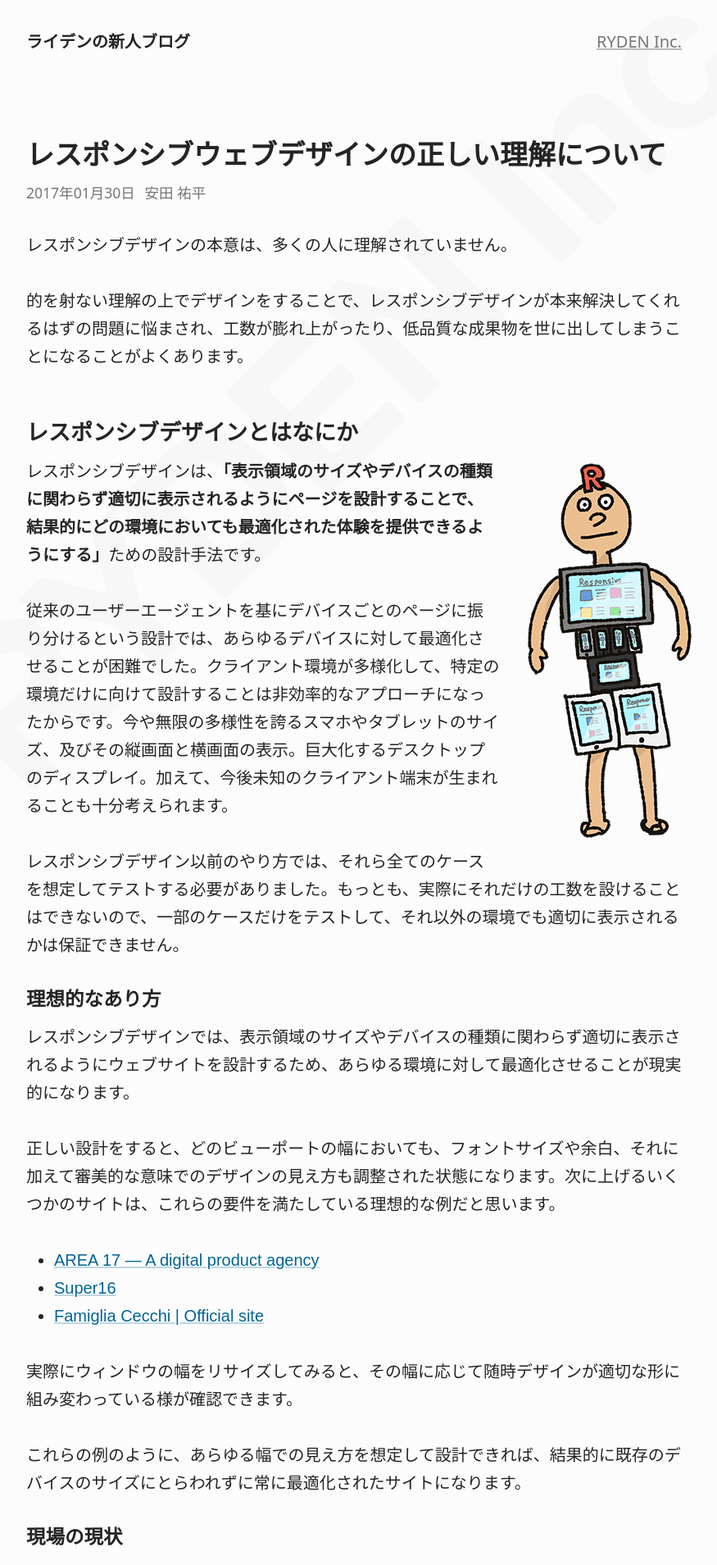
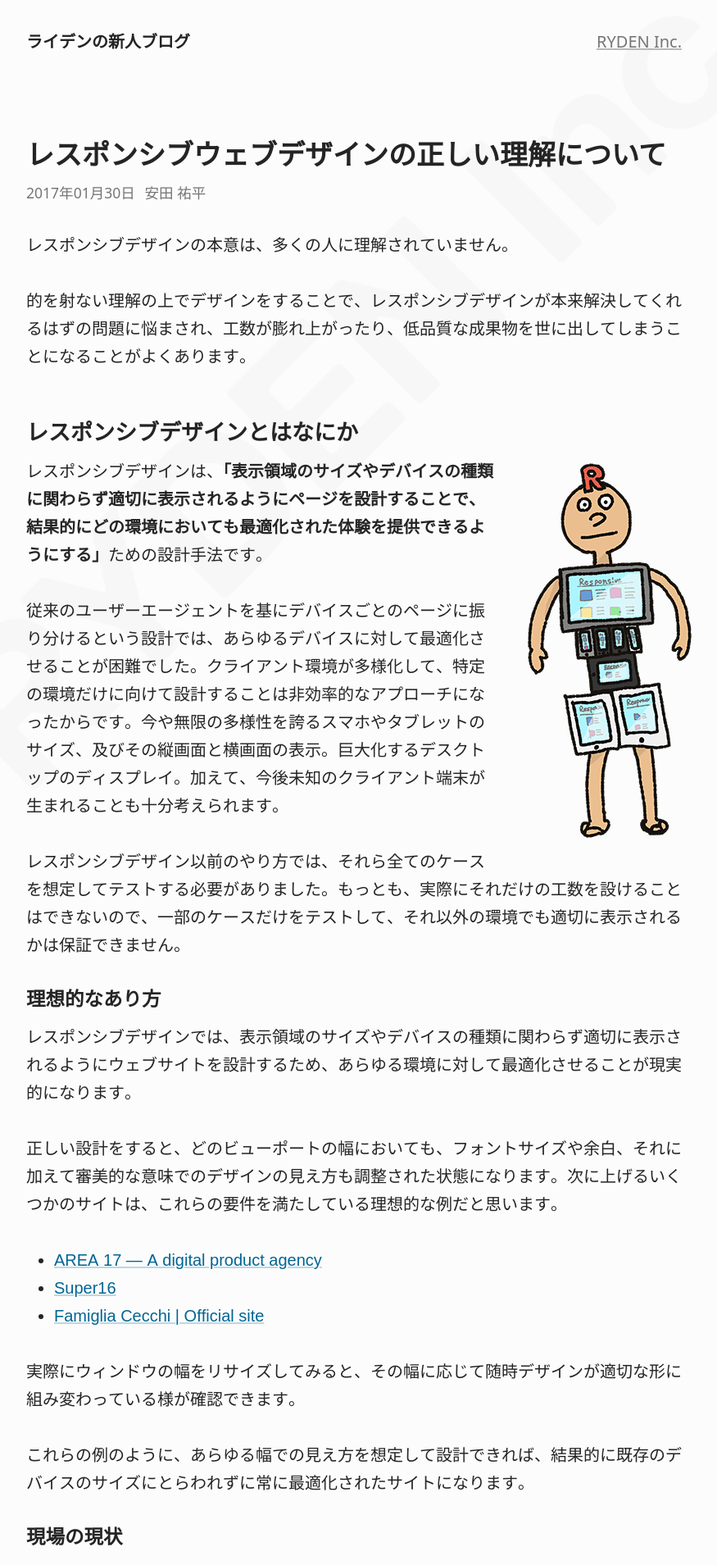
Before and after one commit to yuheiy/rookies, a Jekyll site: the page built from _posts/2017-01-30-right-understanding-of-responsive-web-design.md, in a window 1280 px wide. Shown: the top 1909 px of the page at 82% size, without its empty margins (208-1083 px from the left). Built offline with Jekyll 4.4.1, drawn with Linux system fonts in a browser that asks for light colours; our own code applies the rules of GitHub Pages for plain Markdown files.

Commit message:
modify styles

```diff
--- a/_sass/_base.scss
+++ b/_sass/_base.scss
@@ -12,6 +12,15 @@ body {
   color: $color-black;
   overflow-wrap: break-word;
   background-color: $color-white;
+}
+
+h1,
+h2,
+h3,
+h4,
+h5,
+h6 {
+  font-weight: 600;
 }
 
 h2 {
@@ -122,7 +131,11 @@ cite,
 em,
 address,
 dfn {
-  font-style: inherit;
+  &:lang(zh),
+  &:lang(ja),
+  &:lang(ko) {
+    font-style: normal;
+  }
 }
 
 audio,
@@ -141,7 +154,7 @@ video {
 }
 
 svg {
-  fill: currentColor;
+  fill: currentcolor;
 }
 
 svg:not(:root) {
--- a/_sass/_var.scss
+++ b/_sass/_var.scss
@@ -1,5 +1,5 @@
-$font-stack-system-ui: system-ui, -apple-system, BlinkMacSystemFont, "Segoe UI", Roboto, "Helvetica Neue", Arial, sans-serif;
-$font-stack-sans-serif: "Hiragino Kaku Gothic ProN", Meiryo, sans-serif;
+$font-stack-system-ui: system-ui, -apple-system, "Hiragino Sans", "Yu Gothic UI", "Segoe UI", "Meiryo", sans-serif;
+$font-stack-sans-serif: "Hiragino Sans", "Meiryo", sans-serif;
 $font-stack-monospace: Menlo, Consolas, monospace;
 
 $color-black: hsl(0, 0%, 14%);
--- a/_sass/components/_article-body.scss
+++ b/_sass/components/_article-body.scss
@@ -1,6 +1,7 @@
 .article-body {
   margin-bottom: $spacing;
   font-family: $font-stack-sans-serif;
+  font-kerning: none;
 }
 
 .article-body::after {
@@ -8,3 +9,9 @@
   display: block;
   clear: both;
 }
+
+.article-body h2,
+.article-body h3,
+.article-body h4 {
+  font-kerning: auto;
+}
```
